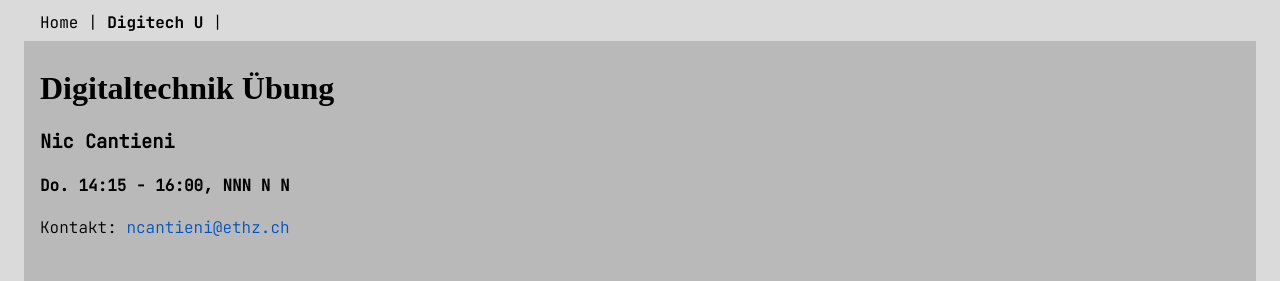
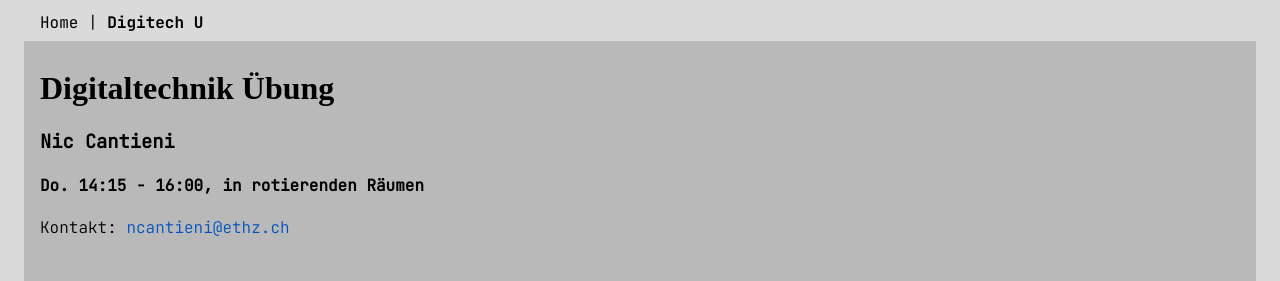
Before and after one commit to niccantieni/ncantieni-jekyll, a Jekyll site: the page built from digitech/index.html, in a window 1280 px wide. Shown: the top 281 px of the page. Built offline with Jekyll 4.4.1, drawn with Linux system fonts in a browser that asks for light colours; some web fonts are replaced.

Commit message:
automated update

```diff
--- a/_includes/nav.html
+++ b/_includes/nav.html
@@ -5,9 +5,11 @@
             <li class="nav-list-element" >
                 <a href="{{ item.link  | relative_url }}" {% if page.url == item.link %} id="nav-list-element-active" {% endif %}>{{ item.name }}</a>
             </li>
+            {% if item != site.data.navigation.last %}
             <li class="nav-list-element">
                 <p class="nav-list-element-separator">|</p>
             </li>
+            {% endif %}
         {% endfor %}
 
     </ul>
--- a/digitech/index.html
+++ b/digitech/index.html
@@ -11,7 +11,7 @@ card-image: '/assets/img/logo-ncantieni.png'
 
 <h1>Digitaltechnik Übung</h1>
 <h3>Nic Cantieni</h3>
-<h4>Do. 14:15 - 16:00, NNN N N</h4>
+<h4>Do. 14:15 - 16:00, in rotierenden Räumen</h4>
 <p>Kontakt: <a href="mailto:ncantieni@ethz.ch">ncantieni@ethz.ch</a></p>
 
 <br><br>
```
Also changed, not shown: 2 other files.
